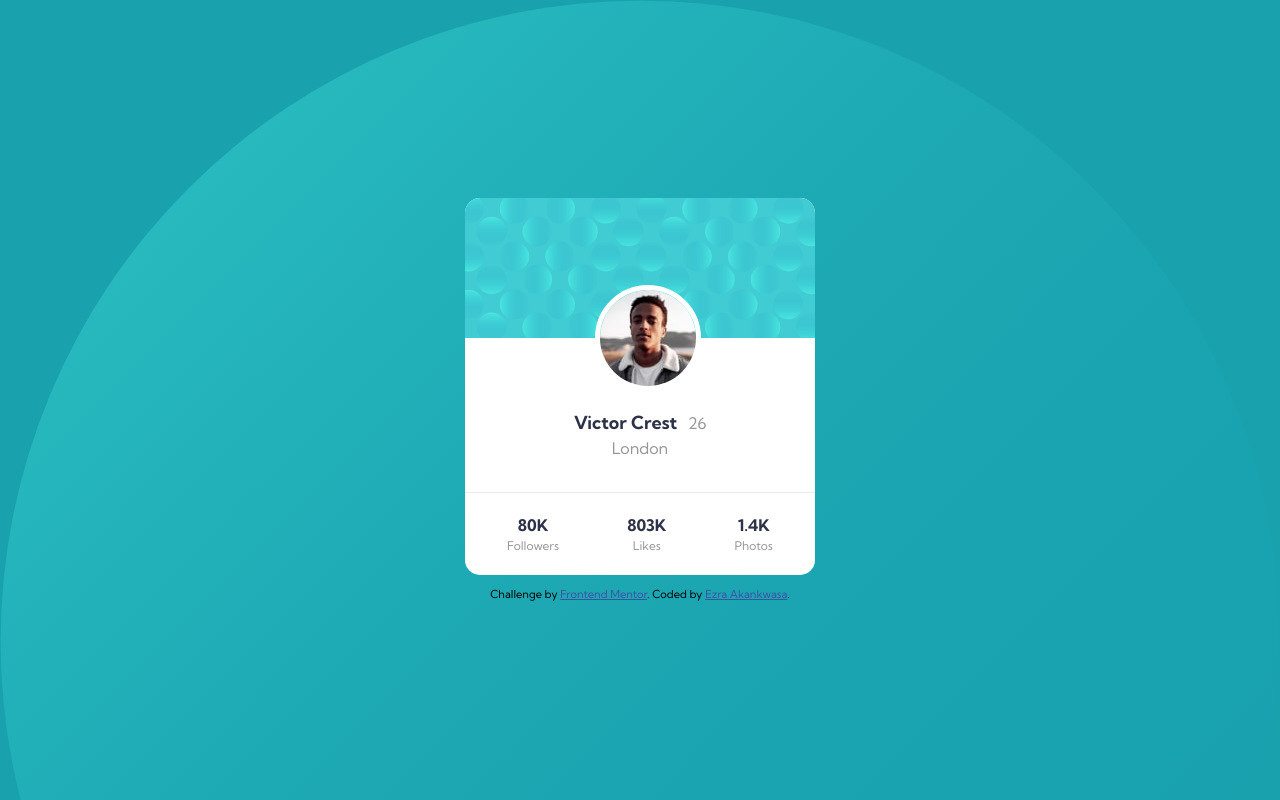
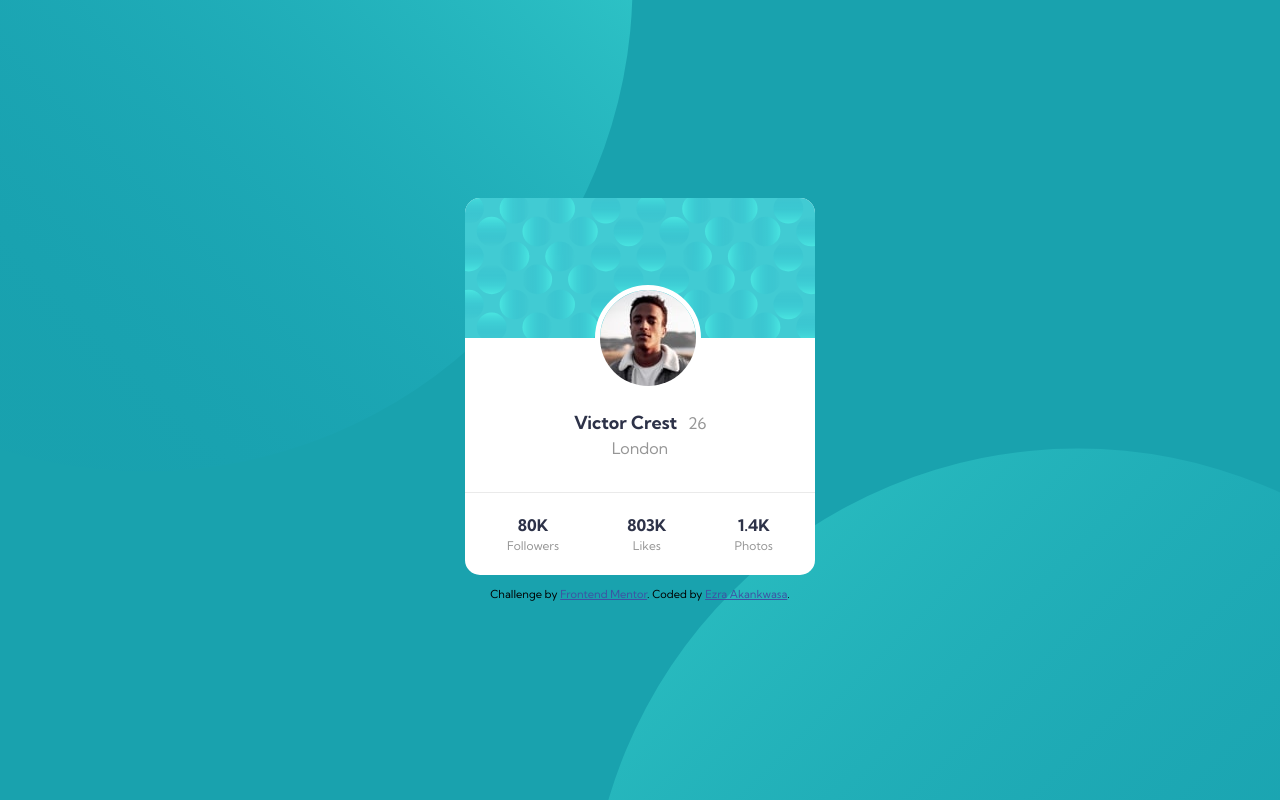
Before and after one commit to ezraakankwasa/profile-card-component-main, a plain HTML site: page index.html in a window 1280 px wide. Drawn offline with Linux system fonts and the light colour scheme.

Commit message:
Update style.css

```diff
--- a/style.css
+++ b/style.css
@@ -1,7 +1,7 @@
 body {
-  background: hsl(185, 75%, 39%);
-  background-image: url("./images/bg-pattern-bottom.svg");
-  background-size: cover;
+  background: url(../images/bg-pattern-top.svg), url(../images/bg-pattern-bottom.svg) hsl(185, 75%, 39%);
+  background-repeat: no-repeat;
+  background-position: right calc(47vw + 15%) bottom calc(65vh - 15vw), left calc(40vw + 25%) top calc(72vh - 10vw);
   font-family: "Kumbh Sans", sans-serif;
   margin: 0;
   min-height: 100vh;
```
